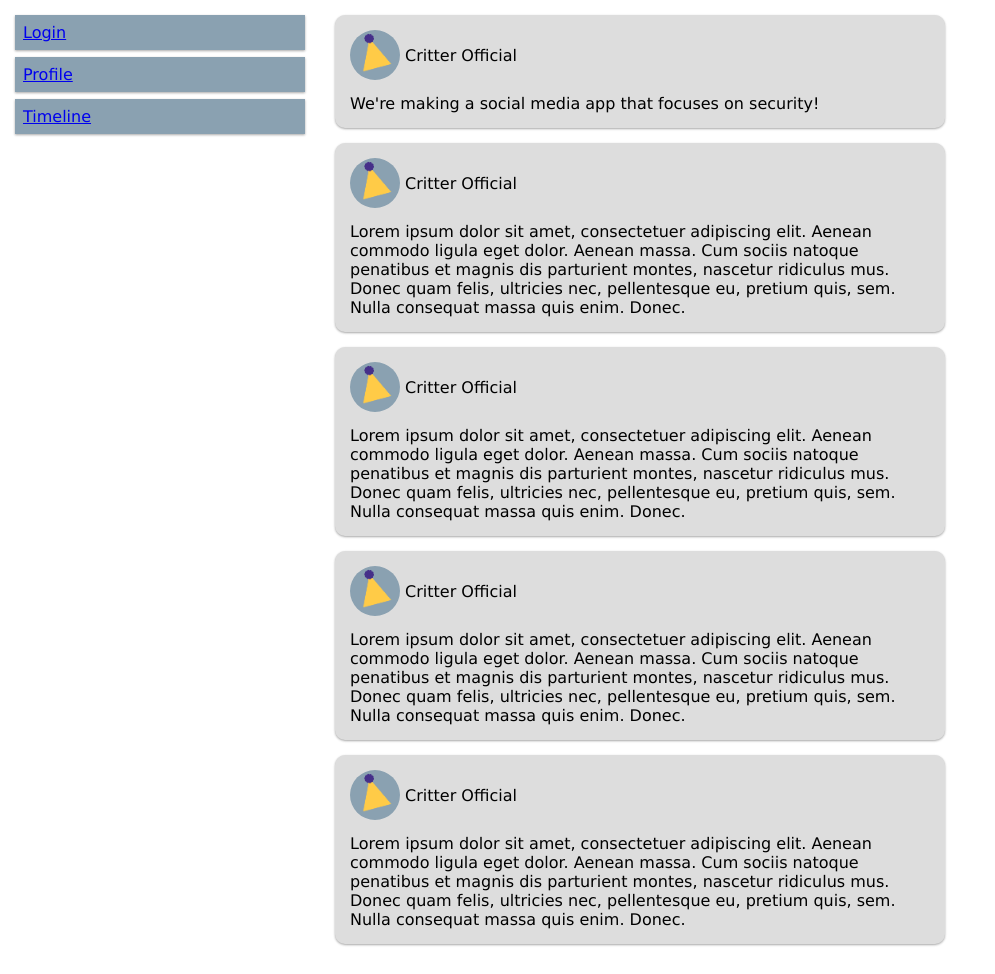
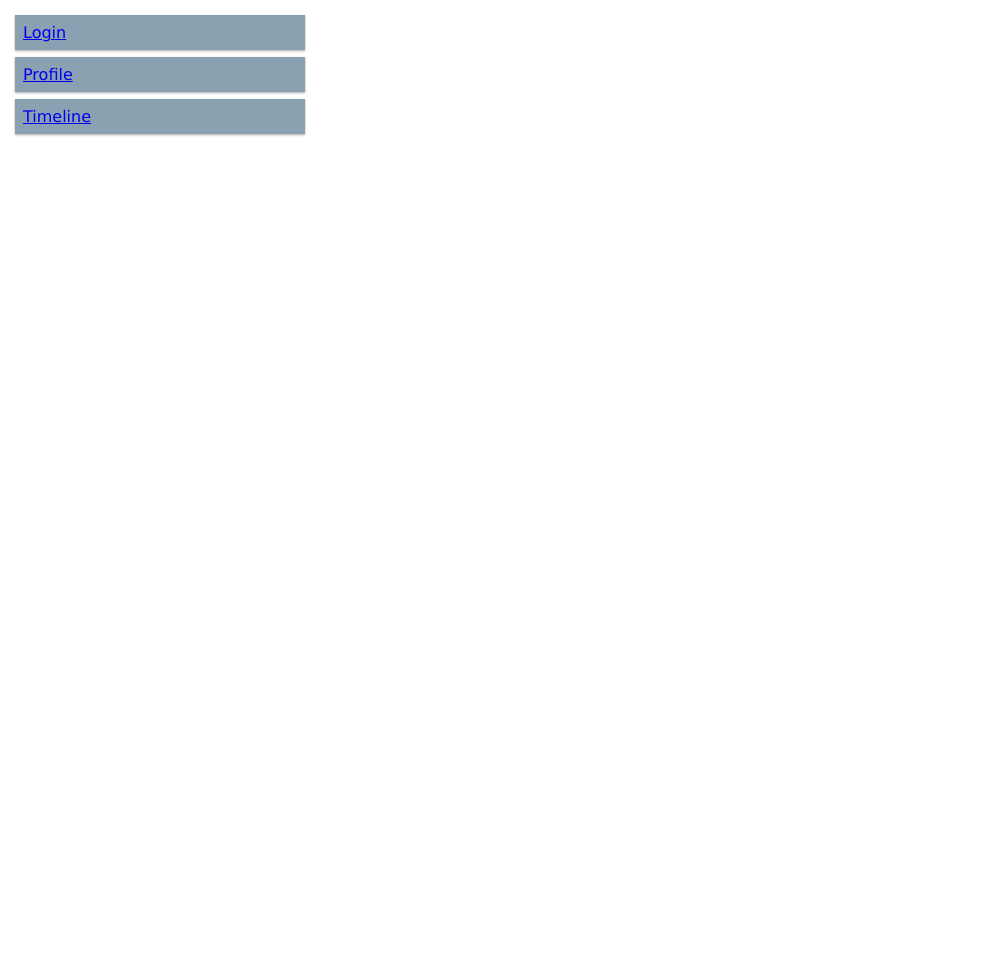
Before and after one commit to cjohn-afk/Critter, a Python web app: template critter/templates/template.html in a window 1280 px wide. Shown: the part 43-1017 px from the top of the page, without its empty margins (0-995 px from the left). After the commit the page ends 179 px from the top, so only its background shows below. Run offline with Jinja, Linux system fonts and the light colour scheme; the template is opened without the code that fills it, so the values that code supplies are empty.

Commit message:
Website Updates through Dreamweaver
Miles has modified the following pages:
-- Template was modified to only include the essentials.
-- Templates old contents were moved to Timeline.
-- About now has about information.
-- Login has been filled out for Chris to implement logic tomorrow.

```diff
--- a/critter/templates/template.html
+++ b/critter/templates/template.html
@@ -23,63 +23,7 @@
 					<li><a href="../critter/timeline.html" class="active">Timeline</a></li>
 				</ul>
             </div>
-            <div class="col-6" id="pageContents">
-                <!-- DYNAMIC INTEGRATION FOR OTHER PAGES-->
-                <!-- This is the timeline-->
-                <div class="post">
-                    <div class="userinfo">
-                        <!-- NEEDS TO PULL USERS PROFILE, LOGO IS PLACEHOLDER-->
-                        <img class="profilecircle" src="../static/CritterDefault.png">
-                        <p>Critter Official</p>
-                    </div>
-                    <div class="postcontent">
-                        <p class="posttext">We're making a social media app that focuses on security!</p>
-                    </div>
-                </div>
-                <div class="post">
-                    <div class="userinfo">
-                        <!-- NEEDS TO PULL USERS PROFILE, LOGO IS PLACEHOLDER-->
-                        <img class="profilecircle" src="../static/CritterDefault.png">
-                        <p>Critter Official</p>
-                    </div>
-                    <div class="postcontent">
-                        <!-- Lorem Ipsum 300 Character to test bounding-->
-                        <p class="posttext">Lorem ipsum dolor sit amet, consectetuer adipiscing elit. Aenean commodo ligula eget dolor. Aenean massa. Cum sociis natoque penatibus et magnis dis parturient montes, nascetur ridiculus mus. Donec quam felis, ultricies nec, pellentesque eu, pretium quis, sem. Nulla consequat massa quis enim. Donec.</p>
-                    </div>
-                </div>
-                <div class="post">
-                    <div class="userinfo">
-                        <!-- NEEDS TO PULL USERS PROFILE, LOGO IS PLACEHOLDER-->
-                        <img class="profilecircle" src="../static/CritterDefault.png">
-                        <p>Critter Official</p>
-                    </div>
-                    <div class="postcontent">
-                        <!-- Lorem Ipsum 300 Character to test bounding-->
-                        <p class="posttext">Lorem ipsum dolor sit amet, consectetuer adipiscing elit. Aenean commodo ligula eget dolor. Aenean massa. Cum sociis natoque penatibus et magnis dis parturient montes, nascetur ridiculus mus. Donec quam felis, ultricies nec, pellentesque eu, pretium quis, sem. Nulla consequat massa quis enim. Donec.</p>
-                    </div>
-                </div>
-                <div class="post">
-                    <div class="userinfo">
-                        <!-- NEEDS TO PULL USERS PROFILE, LOGO IS PLACEHOLDER-->
-                        <img class="profilecircle" src="../static/CritterDefault.png">
-                        <p>Critter Official</p>
-                    </div>
-                    <div class="postcontent">
-                        <!-- Lorem Ipsum 300 Character to test bounding-->
-                        <p class="posttext">Lorem ipsum dolor sit amet, consectetuer adipiscing elit. Aenean commodo ligula eget dolor. Aenean massa. Cum sociis natoque penatibus et magnis dis parturient montes, nascetur ridiculus mus. Donec quam felis, ultricies nec, pellentesque eu, pretium quis, sem. Nulla consequat massa quis enim. Donec.</p>
-                    </div>
-                </div>
-                <div class="post">
-                    <div class="userinfo">
-                        <!-- NEEDS TO PULL USERS PROFILE, LOGO IS PLACEHOLDER-->
-                        <img class="profilecircle" src="../static/CritterDefault.png">
-                        <p>Critter Official</p>
-                    </div>
-                    <div class="postcontent">
-                        <!-- Lorem Ipsum 300 Character to test bounding-->
-                        <p class="posttext">Lorem ipsum dolor sit amet, consectetuer adipiscing elit. Aenean commodo ligula eget dolor. Aenean massa. Cum sociis natoque penatibus et magnis dis parturient montes, nascetur ridiculus mus. Donec quam felis, ultricies nec, pellentesque eu, pretium quis, sem. Nulla consequat massa quis enim. Donec.</p>
-                    </div>
-                </div>
+            <!-- THIS IS WHERE THE REST OF THIS PAGE WOULD GO -->
             </div>
 			<div class="col-3 right">
 				<div class="profilePanel">
```
